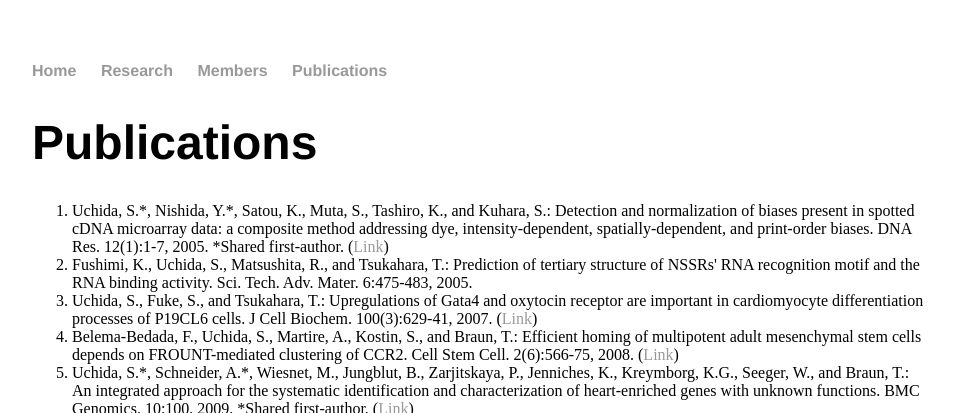
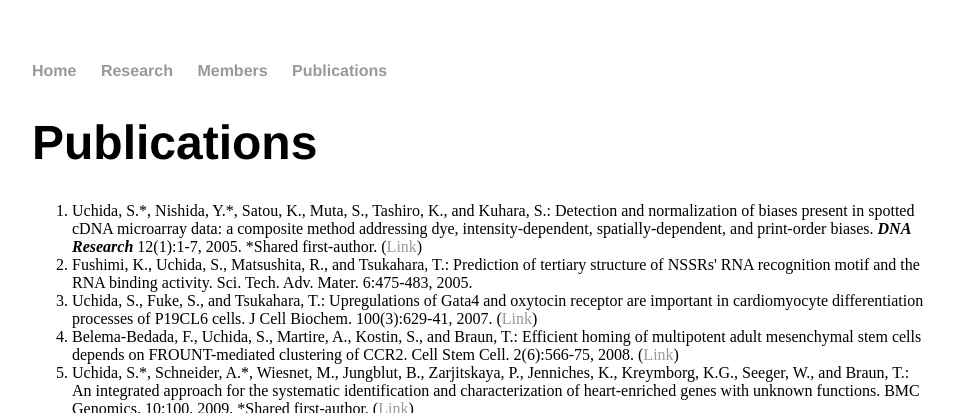
Before and after one commit to heartlncrna/heartlncrna.github.io, a Jekyll site: the page publications/pub_list.html, which Jekyll copies as it is, in a window 1280 px wide. Shown: the top 413 px of the page, without its empty margins (160-1118 px from the left). Built offline with Jekyll 4.4.1, drawn with Linux system fonts in a browser that asks for light colours.

Commit message:
Update pub_list.html

```diff
--- a/publications/pub_list.html
+++ b/publications/pub_list.html
@@ -26,7 +26,7 @@
 
 			<p class="Normal">
 			<ol>
-				<li>Uchida, S.*, Nishida, Y.*, Satou, K., Muta, S., Tashiro, K., and Kuhara, S.: Detection and normalization of biases present in spotted cDNA microarray data: a composite method addressing dye, intensity-dependent, spatially-dependent, and print-order biases. DNA Res. 12(1):1-7, 2005. *Shared first-author. (<a href="http://dnaresearch.oxfordjournals.org/content/12/1/1.long"><span class="ptHyperlink">Link</span></a>)</li>
+				<li>Uchida, S.*, Nishida, Y.*, Satou, K., Muta, S., Tashiro, K., and Kuhara, S.: Detection and normalization of biases present in spotted cDNA microarray data: a composite method addressing dye, intensity-dependent, spatially-dependent, and print-order biases. <b><i>DNA Research</i></b> 12(1):1-7, 2005. *Shared first-author. (<a href="http://dnaresearch.oxfordjournals.org/content/12/1/1.long"><span class="ptHyperlink">Link</span></a>)</li>
 				<li>Fushimi, K., Uchida, S., Matsushita, R., and Tsukahara, T.: Prediction of tertiary structure of NSSRs' RNA recognition motif and the RNA binding activity. Sci. Tech. Adv. Mater. 6:475-483, 2005.</li>
 				<li>Uchida, S., Fuke, S., and Tsukahara, T.: Upregulations of Gata4 and oxytocin receptor are important in cardiomyocyte differentiation processes of P19CL6 cells. J Cell Biochem. 100(3):629-41, 2007. (<a href="http://onlinelibrary.wiley.com/doi/10.1002/jcb.21094/abstract?systemMessage=Wiley+Online+Library+will+have+be+unavailable+on+Saturday+5th+December+from+10:00-14:00+GMT+/+05:00-09:00+EST+/+18:00-22:00+SGT+for+essential+maintenance.+Apologies+for+the+inconvenience."><span class="ptHyperlink">Link</span></a>)</li>
 				<li>Belema-Bedada, F., Uchida, S., Martire, A., Kostin, S., and Braun, T.: Efficient homing of multipotent adult mesenchymal stem cells depends on FROUNT-mediated clustering of CCR2. Cell Stem Cell. 2(6):566-75, 2008. (<a href="http://www.sciencedirect.com/science/article/pii/S193459090800115X"><span class="ptHyperlink">Link</span></a>)</li>
```
Also changed, not shown: other parts of publications/pub_list.html (+1 -1 lines).
